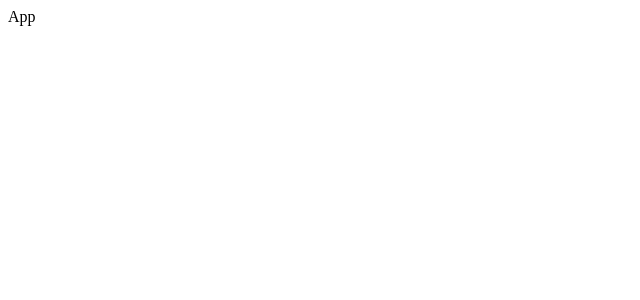
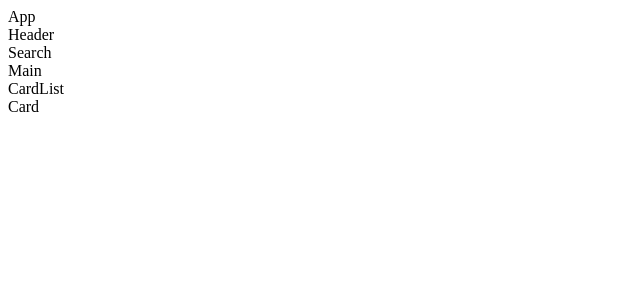
Before and after one commit to SabinaBatrakova/react-class-components, a React (Vite) app: page / in a window 1280 px wide. Shown: the top 300 px of the page, without its empty margins (0-640 px from the left). Built offline with nearby package versions, Linux system fonts and the light colour scheme.

Commit message:
feat: add component structure

```diff
--- a/src/App.tsx
+++ b/src/App.tsx
@@ -1,8 +1,16 @@
 import { Component } from 'react';
+import Header from './components/Header/Header';
+import Main from './components/Main/Main';
 
 class App extends Component {
   render() {
-    return <div>App</div>;
+    return (
+      <div>
+        App
+        <Header />
+        <Main />
+      </div>
+    );
   }
 }
 export default App;
--- /dev/null
+++ b/src/components/Card/Card.tsx
@@ -0,0 +1,8 @@
+import { Component } from "react";
+
+class Card extends Component {
+  render() {
+    return <div>Card</div>
+  }
+}
+export default Card;
--- /dev/null
+++ b/src/components/CardList/CardList.tsx
@@ -0,0 +1,14 @@
+import { Component } from 'react';
+import Card from '../Card/Card';
+
+class CardList extends Component {
+  render() {
+    return (
+      <div>
+        CardList
+        <Card />
+      </div>
+    );
+  }
+}
+export default CardList;
--- /dev/null
+++ b/src/components/Header/Header.tsx
@@ -0,0 +1,14 @@
+import { Component } from 'react';
+import Search from '../Search/Search';
+
+class Header extends Component {
+  render() {
+    return (
+      <div>
+        Header
+        <Search />
+      </div>
+    );
+  }
+}
+export default Header;
--- /dev/null
+++ b/src/components/Main/Main.tsx
@@ -0,0 +1,14 @@
+import { Component } from 'react';
+import CardList from '../CardList/CardList';
+
+class Main extends Component {
+  render() {
+    return (
+      <div>
+        Main
+        <CardList />
+      </div>
+    );
+  }
+}
+export default Main;
--- /dev/null
+++ b/src/components/Search/Search.tsx
@@ -0,0 +1,8 @@
+import { Component } from "react";
+
+class Search extends Component {
+  render() {
+    return <div>Search</div>
+  }
+}
+export default Search;
```
